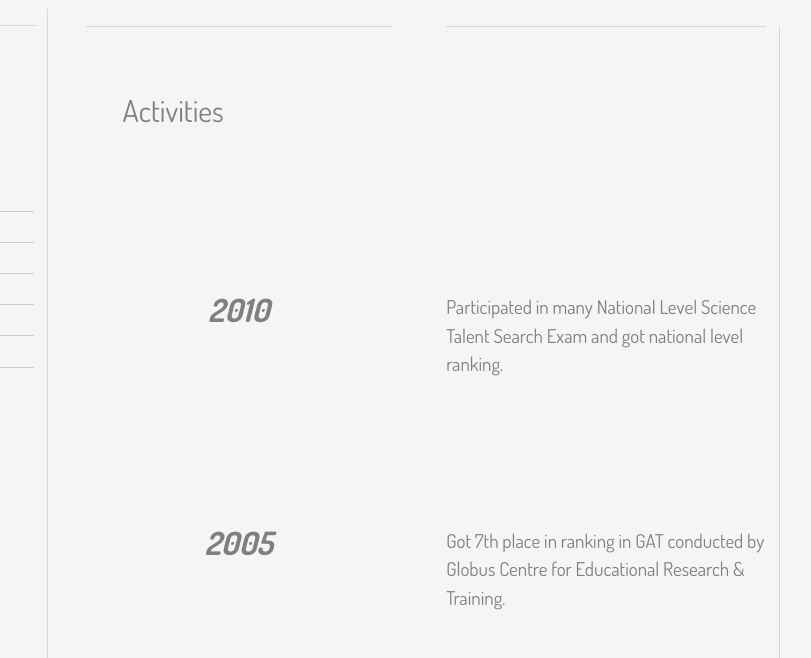
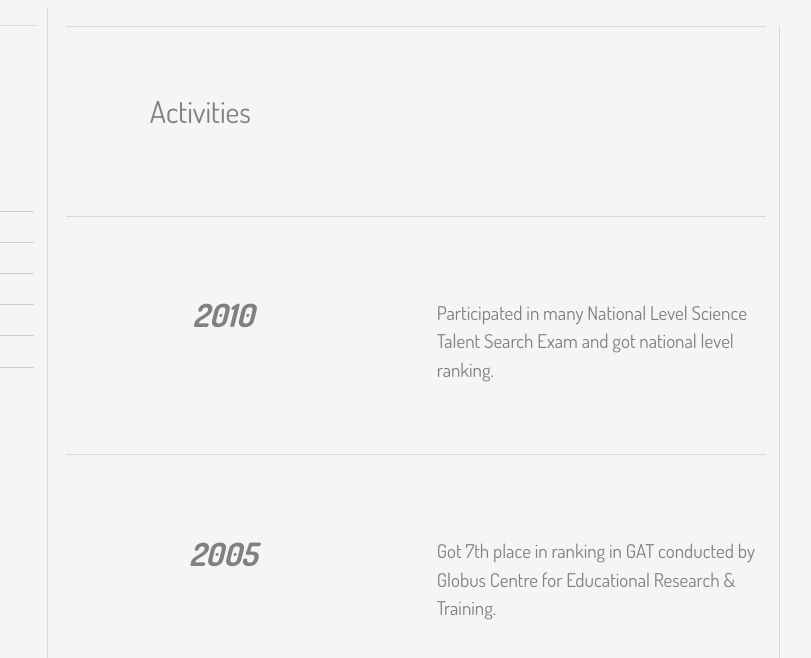
Before and after one commit to krty/krty.github.io, a plain HTML site: page act.html in a window 1280 px wide. Shown: the top 658 px of the page, 255-1066 px from the left. Drawn offline with Linux system fonts and the light colour scheme.

Commit message:
activity

```diff
--- a/act.html
+++ b/act.html
@@ -38,16 +38,17 @@
    <i class="fa fa-linkedin-square"></i>
 
    </div>
+</div>
+<div class="model-container11">
+  <div class="dummy"></div>
+     <div class="model1">
 
-</div>
-<div class="model-container1">
 
-     <div class="model1">
-     <div class="border-top1"></div>
     <div class="model-head1">
-     <p class="frst-left" style="font-size:30px">Activities<br></p>
+     <p class="frst-left" style="font-size:30px">Activities<br></p>  </div>
 
-   </div>
+   <div class="dummy"></div>
+
    </div>
    <div class="model1">
          <div class="model1rr">
@@ -57,6 +58,7 @@
          <div class="model1l">
             <h1><i><center>2010</center></i></h1></div>
          </div>
+         <div class="dummy"></div>
          <div class="model1">
          <div class="model1rr">
           <p class="a1">Got 7th place in ranking in GAT conducted by Globus Centre for Educational Research & Training.</p>
@@ -64,11 +66,11 @@
          <div class="model1l">
          <h1><i><center>2005</center></i></h1></div>
          </div>
-
-         <div class="border-bot">
+         <div class="dummy"></div>
+         <!--div class="border-bot">
          <div class="border-l"></div>
          <div class="border-r"></div>
-         </div>
+         </div -->
 
     </div>
 
--- a/css/act.css
+++ b/css/act.css
@@ -1,8 +1,16 @@
+.model-container11{
+	margin-top:0%;
+	width:70%;
 
+	float:right;
+	margin-left:1%;
+	overflow: hidden;
+
+}
 .border-top1{
 	width:47%;
 	float:right;
-	border-top:1px solid #D8D8D8;
+
 	margin-top:-2%;
 }
 .model-head1 p
@@ -10,9 +18,9 @@
 	font-size: 25px;
 }
 .model-head1{
-	width:45%;
+	width:100%;
 
-	border-top:1px solid #D8D8D8;
+
 	padding-top:5%;
 	padding-bottom:8%;
 	margin-top: -2%;
```
